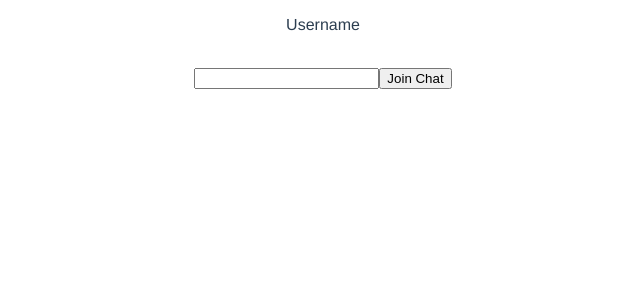
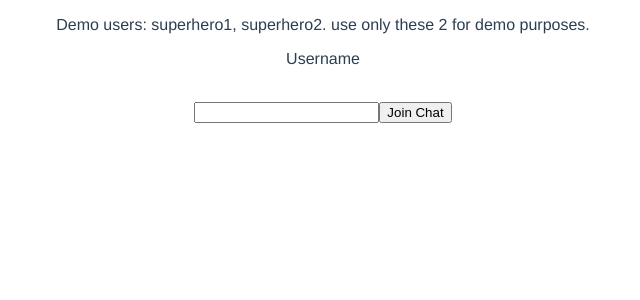
Before and after one commit to M-alhamid/Vue-Realtime-Chat-with-CometChat, a Vue app: page / in a window 1280 px wide. Shown: the top 300 px of the page, without its empty margins (317-957 px from the left). Built offline with nearby package versions, Linux system fonts and the light colour scheme.

Commit message:
demo users list on top added

```diff
--- a/src/App.vue
+++ b/src/App.vue
@@ -1,6 +1,7 @@
 <template>
   <div id="app">
     <div v-if="!showChat">
+      <p>Demo users: superhero1, superhero2. use only these 2 for demo purposes.</p>
       <p>Username</p>
       <br>
       <input type="text" v-model="username" @keypress.enter="showChat = true" />
```
